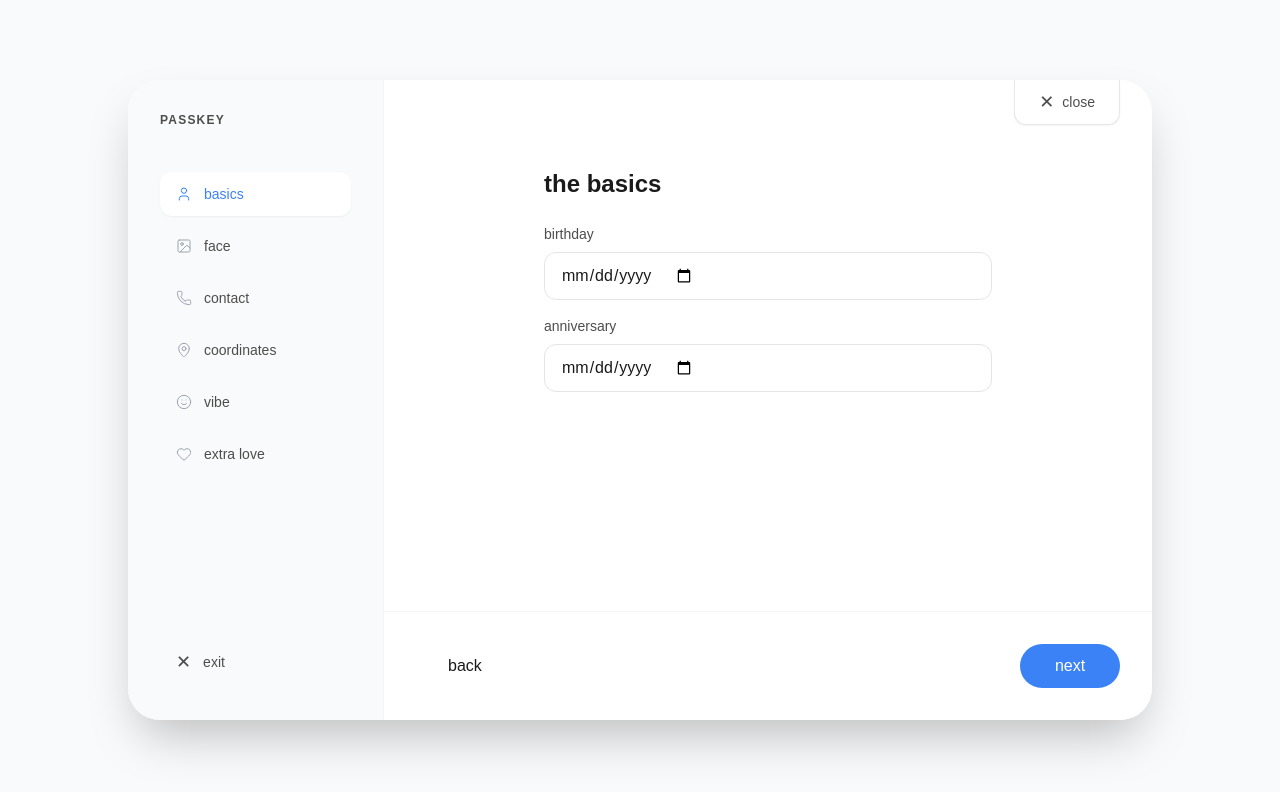
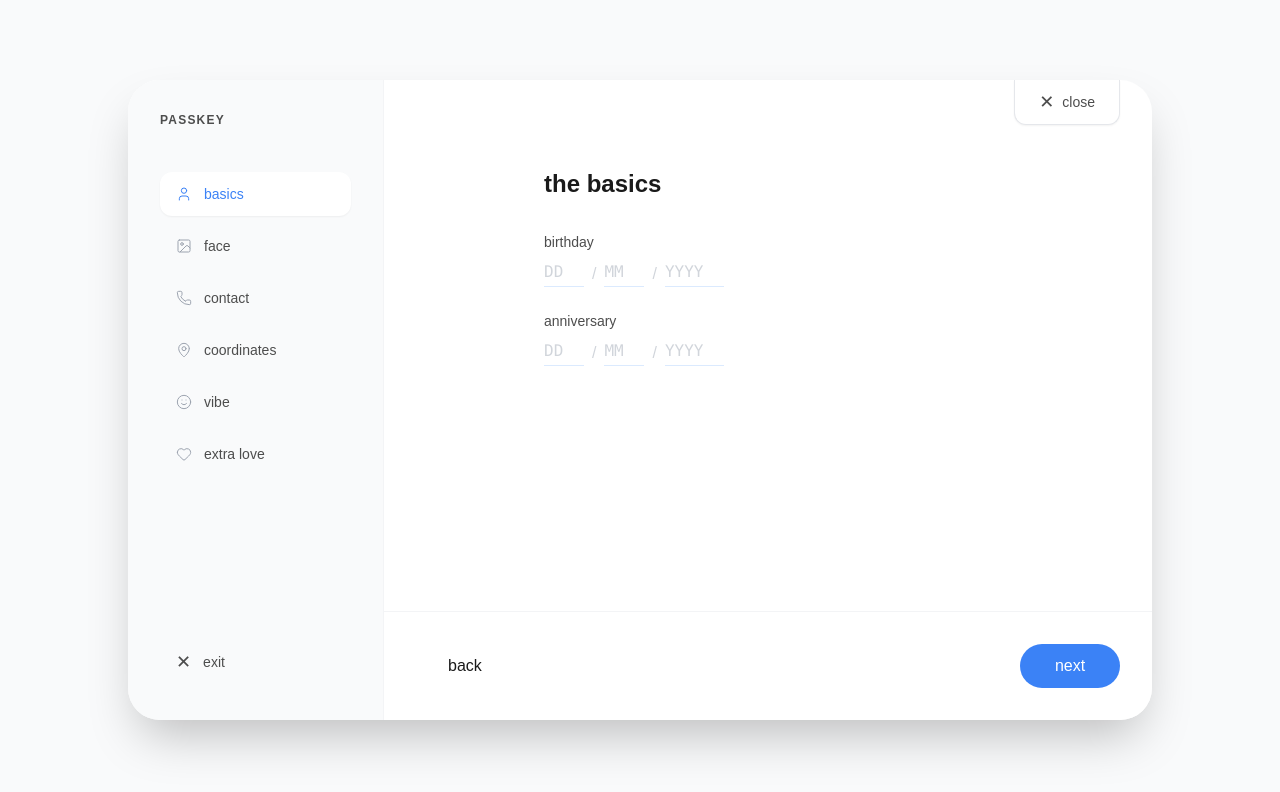
Before and after one commit to AnushriyaB/human-crm, a React (Vite) app: page /friend-form in a window 1280 px wide. Both pictures are taken after a click on the button "basics". Shown: the top 792 px of the page. Built offline with nearby package versions, Linux system fonts and the light colour scheme; a web font is replaced by a local one.

Commit message:
Feat: Inline Editing, Dynamic Inputs, Better Date UX, Overlapping Photos

```diff
--- /dev/null
+++ b/src/components/ui/DateSelector.jsx
@@ -0,0 +1,93 @@
+import React, { useState, useEffect } from 'react';
+import { DynamicInput } from './DynamicInput';
+
+export function DateSelector({ value, onChange }) {
+    // value is "YYYY-MM-DD" string or undefined
+    const [day, setDay] = useState('');
+    const [month, setMonth] = useState('');
+    const [year, setYear] = useState('');
+
+    useEffect(() => {
+        if (value) {
+            const [y, m, d] = value.split('-');
+            setYear(y);
+            setMonth(m);
+            setDay(d);
+        }
+    }, [value]);
+
+    const updateDate = (d, m, y) => {
+        // Only update if we have valid parts or empty
+        // Simple logic: if all 3 set, emit date string. Else emit partial or handle properly?
+        // Standard HTML date input expects YYYY-MM-DD.
+        // Let's just track state and emit when valid.
+
+        let newD = d || day;
+        let newM = m || month;
+        let newY = y || year;
+
+        // Auto-pad single digits if length is 1 and user blurred or typed 2 digits?
+        // Keep it simple for now: text inputs.
+
+        // Construct date:
+        if (newY && newM && newD) {
+            onChange(`${newY}-${newM.padStart(2, '0')}-${newD.padStart(2, '0')}`);
+        } else {
+            // Pass empty or partial? user might be clearing it.
+            // If completely empty, pass empty string to clear.
+            if (!newY && !newM && !newD) onChange('');
+        }
+    };
+
+    const handleDayChange = (e) => {
+        const val = e.target.value.replace(/\D/g, '').slice(0, 2);
+        setDay(val);
+        updateDate(val, null, null);
+    };
+
+    const handleMonthChange = (e) => {
+        const val = e.target.value.replace(/\D/g, '').slice(0, 2);
+        setMonth(val);
+        updateDate(null, val, null);
+    };
+
+    const handleYearChange = (e) => {
+        const val = e.target.value.replace(/\D/g, '').slice(0, 4);
+        setYear(val);
+        updateDate(null, null, val);
+    };
+
+    return (
+        <div className="flex items-center gap-2">
+            <div className="flex flex-col items-center">
+                <DynamicInput
+                    value={day}
+                    onChange={handleDayChange}
+                    placeholder="DD"
+                    className="text-center font-mono"
+                    maxLength={2}
+                />
+            </div>
+            <span className="text-gray-300">/</span>
+            <div className="flex flex-col items-center">
+                <DynamicInput
+                    value={month}
+                    onChange={handleMonthChange}
+                    placeholder="MM"
+                    className="text-center font-mono"
+                    maxLength={2}
+                />
+            </div>
+            <span className="text-gray-300">/</span>
+            <div className="flex flex-col items-center">
+                <DynamicInput
+                    value={year}
+                    onChange={handleYearChange}
+                    placeholder="YYYY"
+                    className="text-center font-mono"
+                    maxLength={4}
+                />
+            </div>
+        </div>
+    );
+}
--- /dev/null
+++ b/src/components/ui/DynamicInput.jsx
@@ -0,0 +1,47 @@
+import React, { useState, useRef, useEffect } from 'react';
+
+export function DynamicInput({ value, onChange, placeholder, className = "", ...props }) {
+    // We use a hidden span to measure the width of the text
+    const spanRef = useRef(null);
+    const [width, setWidth] = useState(0);
+    const [isFocused, setIsFocused] = useState(false);
+
+    useEffect(() => {
+        if (spanRef.current) {
+            // Add a bit of padding (e.g. 10px) to ensure cursor room
+            setWidth(spanRef.current.offsetWidth + 20);
+        }
+    }, [value, placeholder]);
+
+    return (
+        <div className={`relative inline-flex flex-col ${className}`}>
+            {/* Hidden span for measurement */}
+            <span
+                ref={spanRef}
+                className="absolute opacity-0 pointer-events-none whitespace-pre font-inherit text-inherit"
+                aria-hidden="true"
+            >
+                {value || placeholder || ''}
+            </span>
+
+            {/* The Input */}
+            <input
+                {...props}
+                value={value}
+                onChange={onChange}
+                placeholder={placeholder}
+                onFocus={() => setIsFocused(true)}
+                onBlur={() => setIsFocused(false)}
+                style={{ width: Math.max(width, 40) }} // Min width
+                className="bg-transparent border-none outline-none p-0 text-text-primary placeholder:text-gray-300 font-inherit transition-all duration-200"
+            />
+
+            {/* The Animated Underline */}
+            <div className="relative mt-[2px] h-[1px] w-full bg-blue-100">
+                <div
+                    className={`absolute left-0 top-0 h-full bg-brand transition-all duration-300 ${isFocused ? 'w-full opacity-100' : 'w-0 opacity-0'}`}
+                />
+            </div>
+        </div>
+    );
+}
--- a/src/pages/FriendForm.jsx
+++ b/src/pages/FriendForm.jsx
@@ -6,6 +6,8 @@ import { Input } from '../components/ui/Input';
 import { useFriends } from '../context/FriendContext';
 import { Icons } from '../components/ui/Icons';
 import { CustomSelect } from '../components/ui/CustomSelect';
+import { DynamicInput } from '../components/ui/DynamicInput';
+import { DateSelector } from '../components/ui/DateSelector';
 import { countries } from 'countries-list';
 
 const STEPS = [
@@ -78,16 +80,16 @@ export default function FriendForm() {
                 );
             case 'basics':
                 return (
-                    <div className="space-y-6 max-w-md mx-auto pt-10">
+                    <div className="space-y-8 max-w-md mx-auto pt-10">
                         <h2 className="text-2xl font-bold lowercase">the basics</h2>
-                        <div className="space-y-4">
-                            <div>
-                                <label className="text-sm font-medium text-text-secondary lowercase mb-2 block">birthday</label>
-                                <Input name="birthday" type="date" value={formData.birthday} onChange={handleChange} />
+                        <div className="space-y-6">
+                            <div className="flex flex-col gap-2">
+                                <label className="text-sm font-medium text-text-secondary lowercase">birthday</label>
+                                <DateSelector value={formData.birthday} onChange={(val) => setFormData({ ...formData, birthday: val })} />
                             </div>
-                            <div>
-                                <label className="text-sm font-medium text-text-secondary lowercase mb-2 block">anniversary</label>
-                                <Input name="anniversary" type="date" value={formData.anniversary} onChange={handleChange} />
+                            <div className="flex flex-col gap-2">
+                                <label className="text-sm font-medium text-text-secondary lowercase">anniversary</label>
+                                <DateSelector value={formData.anniversary} onChange={(val) => setFormData({ ...formData, anniversary: val })} />
                             </div>
                         </div>
                     </div>
@@ -97,20 +99,20 @@ export default function FriendForm() {
                     <div className="space-y-6 max-w-lg mx-auto pt-10 text-center">
                         <h2 className="text-2xl font-bold lowercase">show me your face</h2>
 
-                        <div className="flex flex-wrap items-center justify-center gap-4 min-h-[160px]">
+                        <div className="flex items-center justify-center min-h-[160px]">
+                            {/* Overlapping Cluster */}
+                            <div className="flex -space-x-8 items-center justify-center pl-8">
                                 <AnimatePresence>
-                                {/* Existing Photos */}
                                     {formData.photos.map((photoUrl, index) => (
                                         <motion.div
                                             key={`photo-${index}`}
-                                        initial={{ opacity: 0, scale: 0 }}
-                                        animate={{ opacity: 1, scale: 1 }}
-                                        exit={{ opacity: 0, scale: 0 }}
-                                        className="relative w-32 h-32 rounded-full shadow-lg border-4 border-white bg-gray-100 group"
+                                            initial={{ opacity: 0, scale: 0, x: -20 }}
+                                            animate={{ opacity: 1, scale: 1, x: 0 }}
+                                            exit={{ opacity: 0, scale: 0, x: -20 }}
+                                            className="relative w-32 h-32 rounded-full shadow-lg border-4 border-white bg-gray-100 group flex-shrink-0 z-10 hover:z-20 transition-all hover:scale-105"
                                         >
                                             <img src={photoUrl} alt="uploaded" className="w-full h-full object-cover rounded-full" />
 
-                                        {/* Delete Button (Overlay) */}
                                             <button
                                                 onClick={() => {
                                                     const newPhotos = formData.photos.filter((_, i) => i !== index);
@@ -123,19 +125,18 @@ export default function FriendForm() {
                                         </motion.div>
                                     ))}
 
-                                {/* Upload Trigger (Shows if photos < 5) */}
+                                    {/* Upload Trigger */}
                                     {formData.photos.length < 5 && (
                                         <motion.label
-                                        initial={{ opacity: 0, scale: 0 }}
-                                        animate={{ opacity: 1, scale: 1 }}
-                                        transition={{ delay: 0.2 }}
-                                        className={`relative w-32 h-32 rounded-full bg-gray-50 hover:bg-gray-100 cursor-pointer flex items-center justify-center border-2 border-dashed border-gray-200 transition-colors group overflow-hidden ${formData.photos.length > 0 ? 'opacity-80 scale-90' : ''
+                                            initial={{ opacity: 0, scale: 0, x: -20 }}
+                                            animate={{ opacity: 1, scale: 1, x: 0 }}
+                                            className={`relative w-32 h-32 rounded-full bg-gray-50 hover:bg-gray-100 cursor-pointer flex items-center justify-center border-2 border-dashed border-gray-200 transition-colors group z-0 ml-4 ${formData.photos.length > 0 ? '' : 'ml-0'
                                                 }`}
                                         >
                                             <div className="flex flex-col items-center gap-2 text-text-secondary group-hover:text-brand transition-colors">
                                                 <Icons.Face className="w-8 h-8 opacity-50" />
-                                            <span className="lowercase text-sm">
-                                                {formData.photos.length === 0 ? 'upload' : 'add more'}
+                                                <span className="lowercase text-sm opacity-50 group-hover:opacity-100">
+                                                    +
                                                 </span>
                                             </div>
                                             <input
@@ -153,23 +154,21 @@ export default function FriendForm() {
                                     )}
                                 </AnimatePresence>
                             </div>
-                        <p className="text-xs text-text-secondary lowercase">
-                            {formData.photos.length === 0 ? 'start with one.' : 'looks good. add another?'}
-                        </p>
+                        </div>
                     </div>
                 );
             case 'contact':
                 return (
-                    <div className="space-y-6 max-w-md mx-auto pt-10">
+                    <div className="space-y-8 max-w-md mx-auto pt-10">
                         <h2 className="text-2xl font-bold lowercase">stay close</h2>
-                        <div className="space-y-4">
+                        <div className="space-y-6">
                             <div>
                                 <label className="text-sm font-medium text-text-secondary lowercase mb-2 block">phone</label>
-                                <Input name="phone" type="tel" value={formData.phone} onChange={handleChange} placeholder="digits" />
+                                <DynamicInput name="phone" type="tel" value={formData.phone} onChange={handleChange} placeholder="digits" className="text-xl" />
                             </div>
                             <div>
                                 <label className="text-sm font-medium text-text-secondary lowercase mb-2 block">email</label>
-                                <Input name="email" type="email" value={formData.email} onChange={handleChange} placeholder="digital letter" />
+                                <DynamicInput name="email" type="email" value={formData.email} onChange={handleChange} placeholder="digital letter" className="text-xl" />
                             </div>
                         </div>
                     </div>
@@ -208,7 +207,7 @@ export default function FriendForm() {
                                     animate={{ opacity: 1, y: 0 }}
                                 >
                                     <label className="text-sm font-medium text-text-secondary lowercase mb-2 block">full address</label>
-                                    <Input name="address" value={formData.address} onChange={handleChange} placeholder="street, etc." />
+                                    <DynamicInput name="address" value={formData.address} onChange={handleChange} placeholder="street, etc." className="text-lg w-full" />
                                     <p className="text-brand text-xs mt-2 lowercase italic">
                                         "i can order something nice for you if you put your full address"
                                     </p>
@@ -232,12 +231,12 @@ export default function FriendForm() {
                 );
             case 'vibe':
                 return (
-                    <div className="space-y-6 max-w-md mx-auto pt-10">
+                    <div className="space-y-8 max-w-md mx-auto pt-10">
                         <h2 className="text-2xl font-bold lowercase">the vibe</h2>
-                        <div className="space-y-4">
+                        <div className="space-y-6">
                             <div>
                                 <label className="text-sm font-medium text-text-secondary lowercase mb-2 block">how do we know each other?</label>
-                                <Input name="how_we_met" value={formData.how_we_met} onChange={handleChange} placeholder="origin story" />
+                                <DynamicInput name="how_we_met" value={formData.how_we_met} onChange={handleChange} placeholder="origin story" className="text-lg w-full" />
                             </div>
                             <div>
                                 <label className="text-sm font-medium text-text-secondary lowercase mb-2 block">favorite memory</label>
@@ -245,7 +244,7 @@ export default function FriendForm() {
                                     name="memory"
                                     value={formData.memory}
                                     onChange={handleChange}
-                                    className="flex w-full rounded-xl border border-border bg-white px-4 py-2 text-text-primary placeholder:text-gray-400 focus-visible:outline-none focus-visible:ring-2 focus-visible:ring-brand focus-visible:ring-offset-2 min-h-[100px] resize-none"
+                                    className="flex w-full rounded-xl border border-dotted border-gray-300 bg-transparent px-4 py-2 text-text-primary placeholder:text-gray-300 focus:border-brand outline-none min-h-[100px] resize-none transition-colors"
                                     placeholder="that one time..."
                                 />
                             </div>
@@ -254,12 +253,12 @@ export default function FriendForm() {
                 );
             case 'extra':
                 return (
-                    <div className="space-y-6 max-w-md mx-auto pt-10">
+                    <div className="space-y-8 max-w-md mx-auto pt-10">
                         <h2 className="text-2xl font-bold lowercase">extra love</h2>
-                        <div className="space-y-4">
+                        <div className="space-y-6">
                             <div>
                                 <label className="text-sm font-medium text-text-secondary lowercase mb-2 block">gift ideas</label>
-                                <Input name="gift_ideas" value={formData.gift_ideas} onChange={handleChange} placeholder="wishlist" />
+                                <DynamicInput name="gift_ideas" value={formData.gift_ideas} onChange={handleChange} placeholder="wishlist" className="text-lg w-full" />
                             </div>
                             <div>
                                 <label className="text-sm font-medium text-text-secondary lowercase mb-2 block">notes</label>
@@ -267,7 +266,7 @@ export default function FriendForm() {
                                     name="notes"
                                     value={formData.notes}
                                     onChange={handleChange}
-                                    className="flex w-full rounded-xl border border-border bg-white px-4 py-2 text-text-primary placeholder:text-gray-400 focus-visible:outline-none focus-visible:ring-2 focus-visible:ring-brand focus-visible:ring-offset-2 min-h-[100px] resize-none"
+                                    className="flex w-full rounded-xl border border-dotted border-gray-300 bg-transparent px-4 py-2 text-text-primary placeholder:text-gray-300 focus:border-brand outline-none min-h-[100px] resize-none transition-colors"
                                     placeholder="anything else?"
                                 />
                             </div>
```
Also changed, not shown: src/components/ui/SideSheet.jsx (+55 -39 lines), 5 other files (tests, documents, lock files or other folders). Lines whose indentation alone changed are shown as unchanged.
